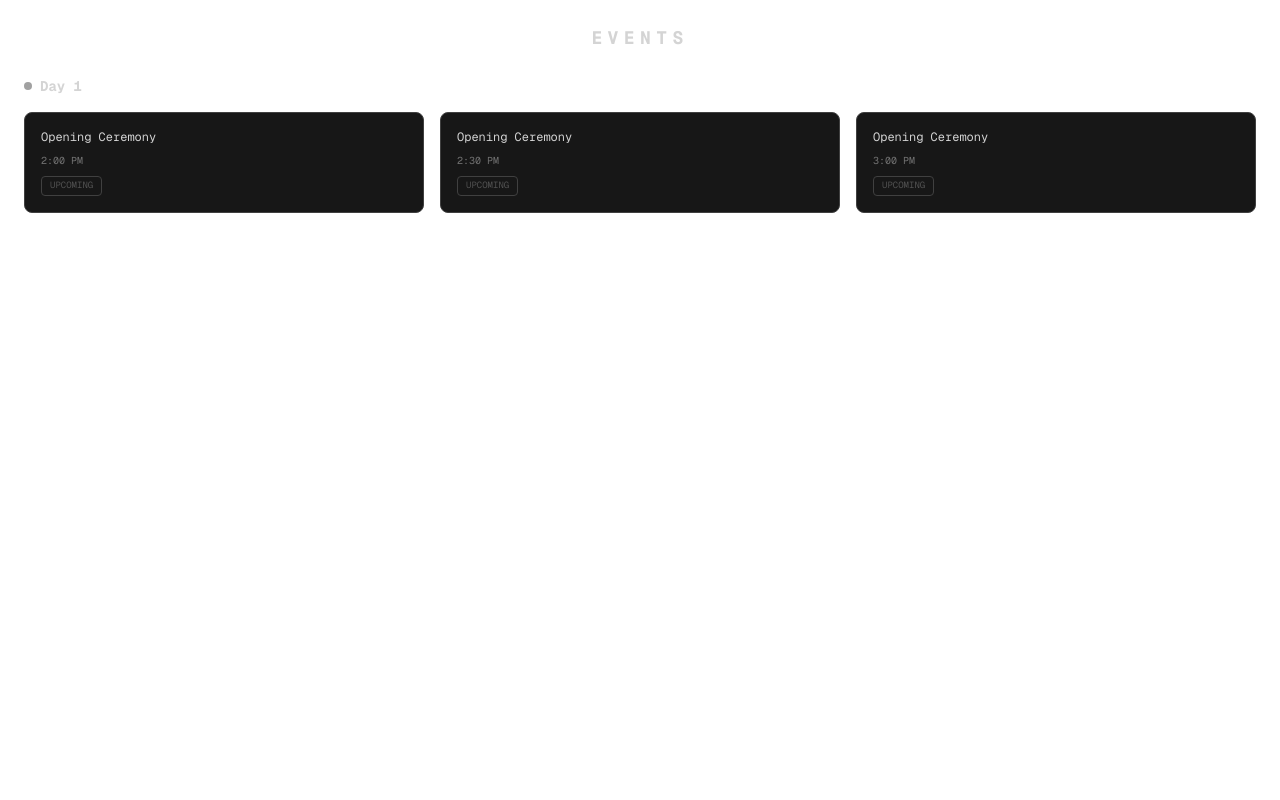
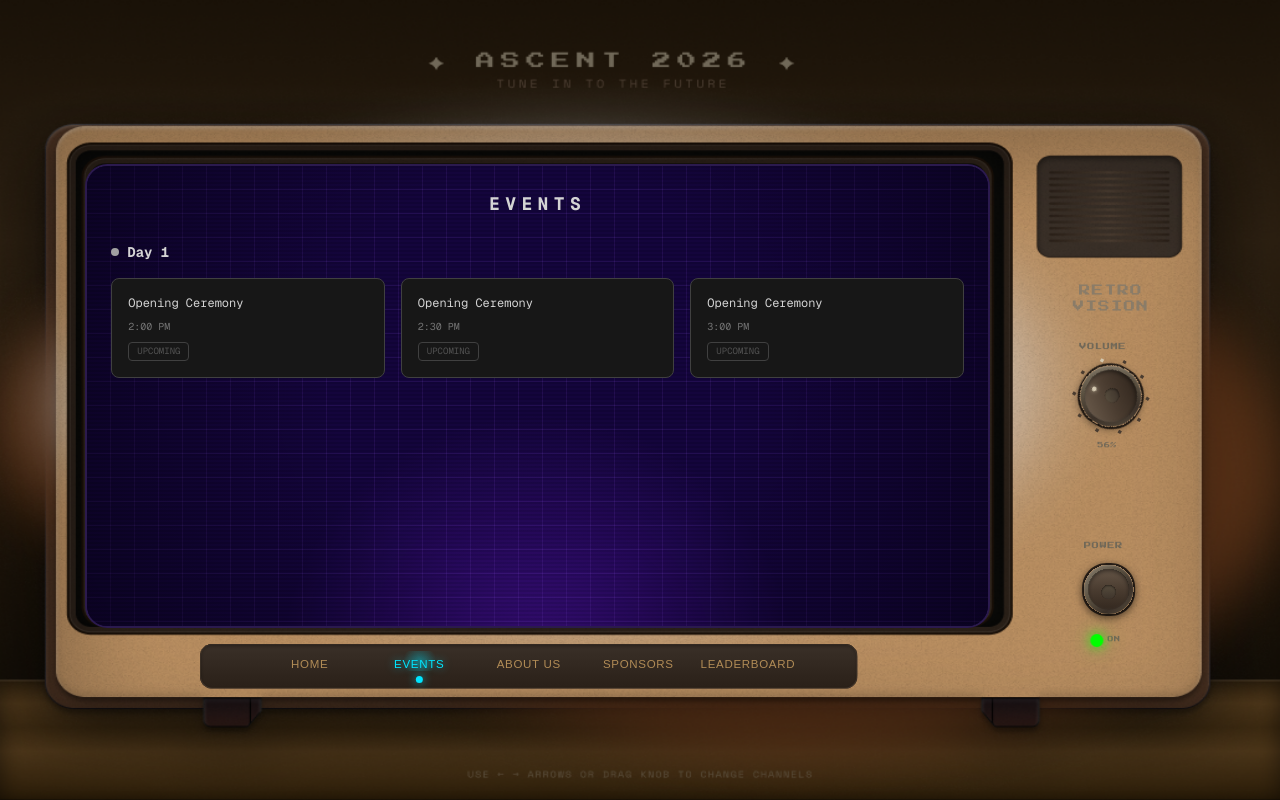
Before and after one commit to Ascent-2026/ascent, a Next.js app: page /events in a window 1280 px wide. Built offline with nearby package versions, Linux system fonts and the light colour scheme; a web font is replaced by a local one.

Commit message:
Integrated Global TV shell with internal pages

```diff
--- a/app/(channels)/layout.tsx
+++ b/app/(channels)/layout.tsx
@@ -5,6 +5,6 @@ export default function ChannelsLayout({
 }: {
   children: React.ReactNode;
 }) {
-  return <div className="flex-1 flex flex-col">{children}</div>;
-  // return <TVFrame>{children}</TVFrame>;
+  // return <div className="flex-1 flex flex-col">{children}</div>;
+  return <TVFrame>{children}</TVFrame>;
 }
--- a/styles/tv.module.css
+++ b/styles/tv.module.css
@@ -29,7 +29,7 @@
 .tvBase {
   position: absolute;
   inset: 0;
-  background-image: url("/tv-parts/tv-base.png");
+  background-image: url("/tv-parts/tv-base_2.png");
   background-position: center;
   background-repeat: no-repeat;
   background-size: 100% 100%;
```
